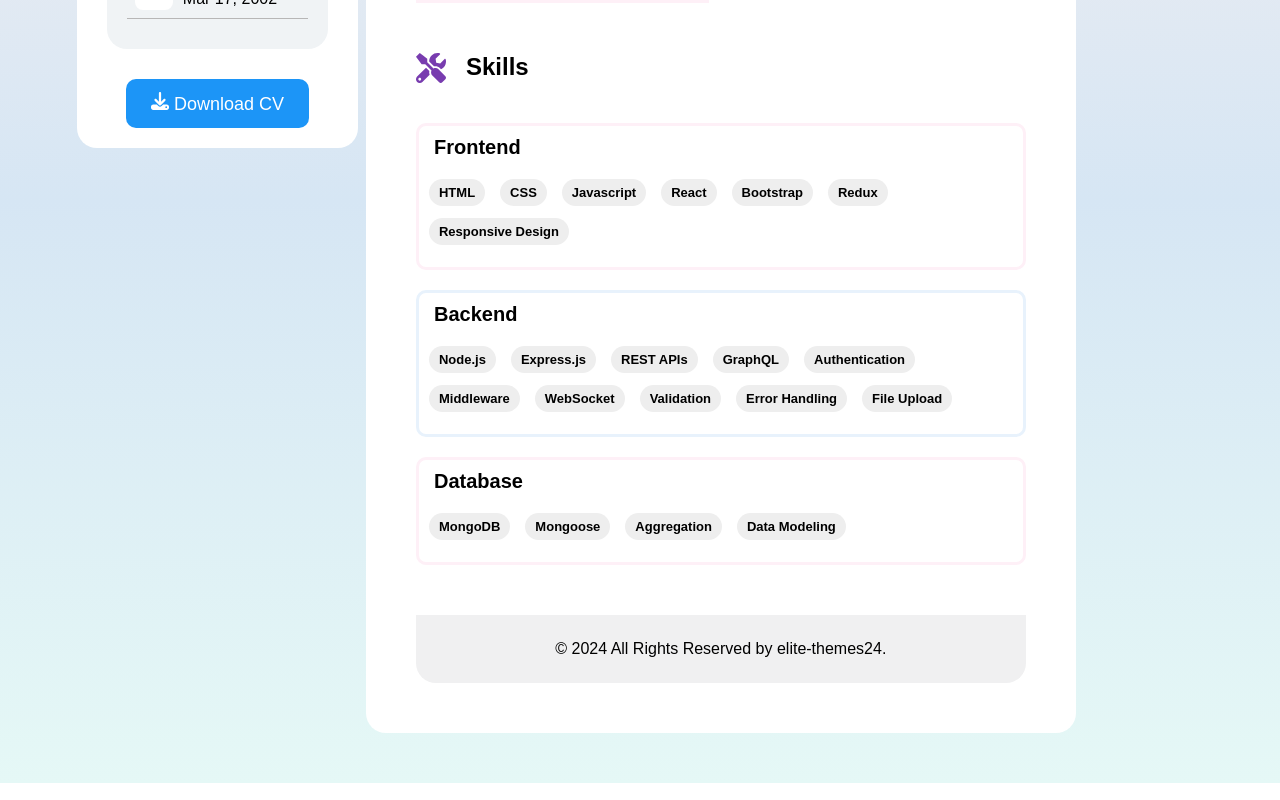
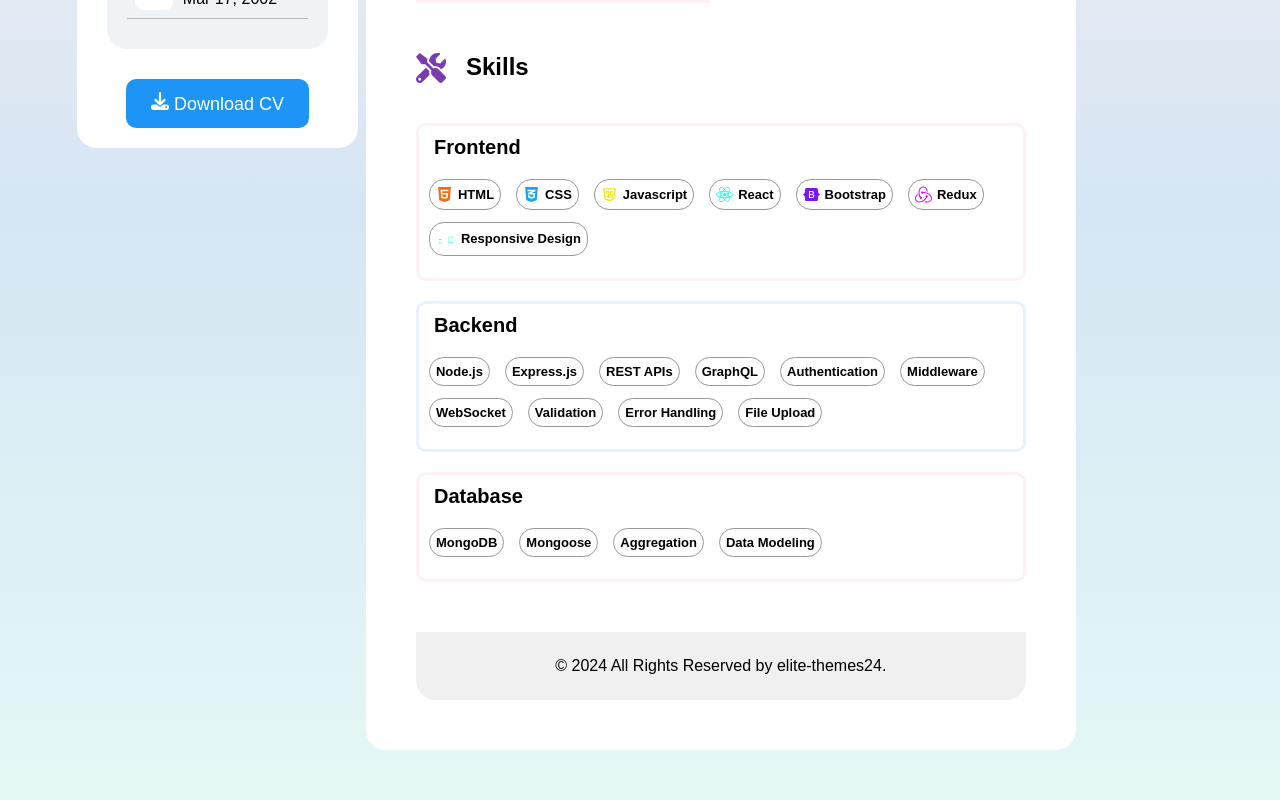
Before and after one commit to student-izaz/Portfolio-2, a React (Vite) app: page /resume in a window 1280 px wide. Shown: the part 961-1761 px from the top of the page. Built offline with nearby package versions, Linux system fonts and the light colour scheme; a web font is replaced by a local one.

Commit message:
update skills

```diff
--- a/src/components/Resume.css
+++ b/src/components/Resume.css
@@ -107,13 +107,18 @@
     border-radius: 10px;
 }
 .skill-col .skill ul li{
-    padding: 6px 10px;
+    display: flex;
+    align-items: center;
+    justify-content: center;
+    column-gap: 5px;
+    padding: 6px;
     font-weight: bold;
-    background-color: #eeeeee;
+    border: 1px solid #989696;
     margin-right: 15px;
     margin-bottom: 12px;
     border-radius: 15px;
     font-size: 13px;
+    text-align: center;
 }
 
 /* Dark Theme */
--- a/src/components/Resume.jsx
+++ b/src/components/Resume.jsx
@@ -5,6 +5,13 @@ import { MdCastForEducation } from "react-icons/md";
 import { PiBagSimpleBold } from "react-icons/pi";
 import { FaTools } from "react-icons/fa";
 import { ThemeContext } from "../../src/App";
+import { FaHtml5 } from "react-icons/fa";
+import { FaCss3Alt } from "react-icons/fa";
+import { TbBrandJavascript } from "react-icons/tb";
+import { FaBootstrap } from "react-icons/fa6";
+import { SiRedux } from "react-icons/si";
+import { FaReact } from "react-icons/fa";
+import { DiResponsive } from "react-icons/di";
 
 function Resume() {
   const Theme = useContext(ThemeContext);
@@ -92,13 +99,19 @@ function Resume() {
                 <h2 className="skill-head">Frontend</h2>
                 <div className="skill">
                   <ul>
-                    <li>HTML</li>
-                    <li>CSS</li>
-                    <li>Javascript</li>
-                    <li>React</li>
-                    <li>Bootstrap</li>
-                    <li>Redux</li>
-                    <li>Responsive Design</li>
+                    <li><FaHtml5 size="17px" color="rgb(245, 105, 18)"/>
+                    HTML</li>
+                    <li><FaCss3Alt size="17px" color="rgb(26, 164, 238)"/>
+                    CSS</li>
+                    <li><TbBrandJavascript size="17px" color="rgb(239, 232, 29)"/>
+                    Javascript</li>
+                    <li><FaReact size="17px" color="rgb(18, 245, 219)"/>React</li>
+                    <li><FaBootstrap size="17px" color="rgb(122, 23, 242)"/>
+                    Bootstrap</li>
+                    <li><SiRedux size="17px" color="rgb(209, 19, 247)"/>
+                    Redux</li>
+                    <li><DiResponsive size="20px" color="rgb(39, 253, 157)"/>
+                    Responsive Design</li>
                   </ul>
                 </div>
               </div>
```
